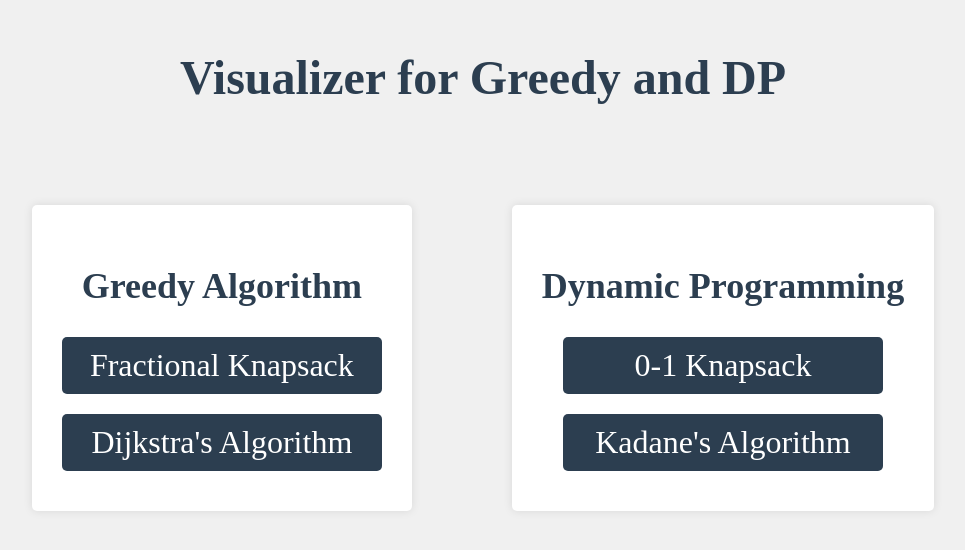
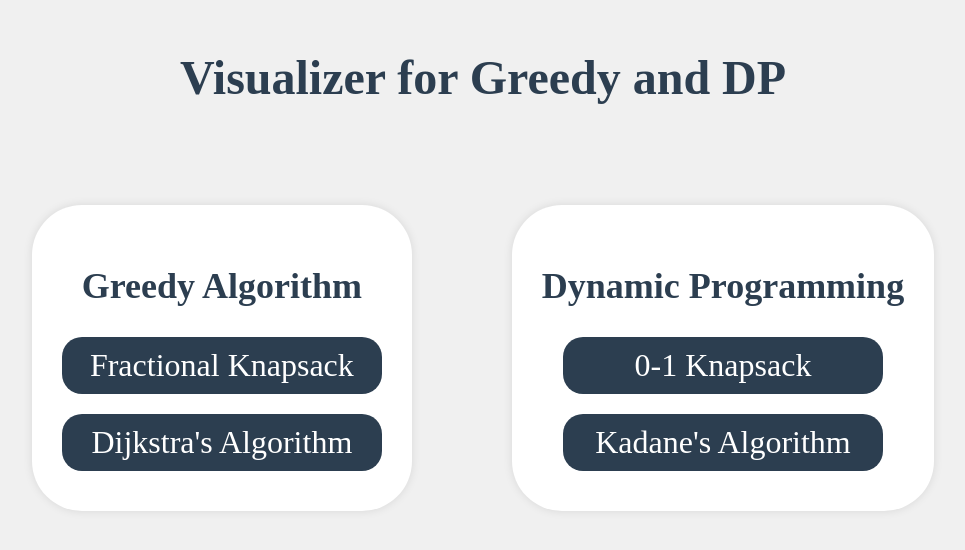
Before and after one commit to Deepraj-chawda/Visualizer-for-Greedy-and-DP, a plain HTML site: page index.html in a window 1280 px wide. Shown: the whole page, without its empty margins (157-1122 px from the left). Drawn offline with Linux system fonts and the light colour scheme.

Commit message:
Add files via upload

```diff
--- a/index.html
+++ b/index.html
@@ -34,7 +34,7 @@
 			align-items: center;
             background-color: #fff;
             padding: 30px;
-            border-radius: 5px;
+            border-radius: 50px;
             box-shadow: 0 0 10px rgba(0, 0, 0, 0.1);
             margin: 50px;
         }
@@ -52,7 +52,7 @@
             width: 300px;
             background-color: #2c3e50;
             color: #fff;
-            border-radius: 5px;
+            border-radius: 20px;
             text-decoration: none;
                 font-size: xx-large;
         }
```
